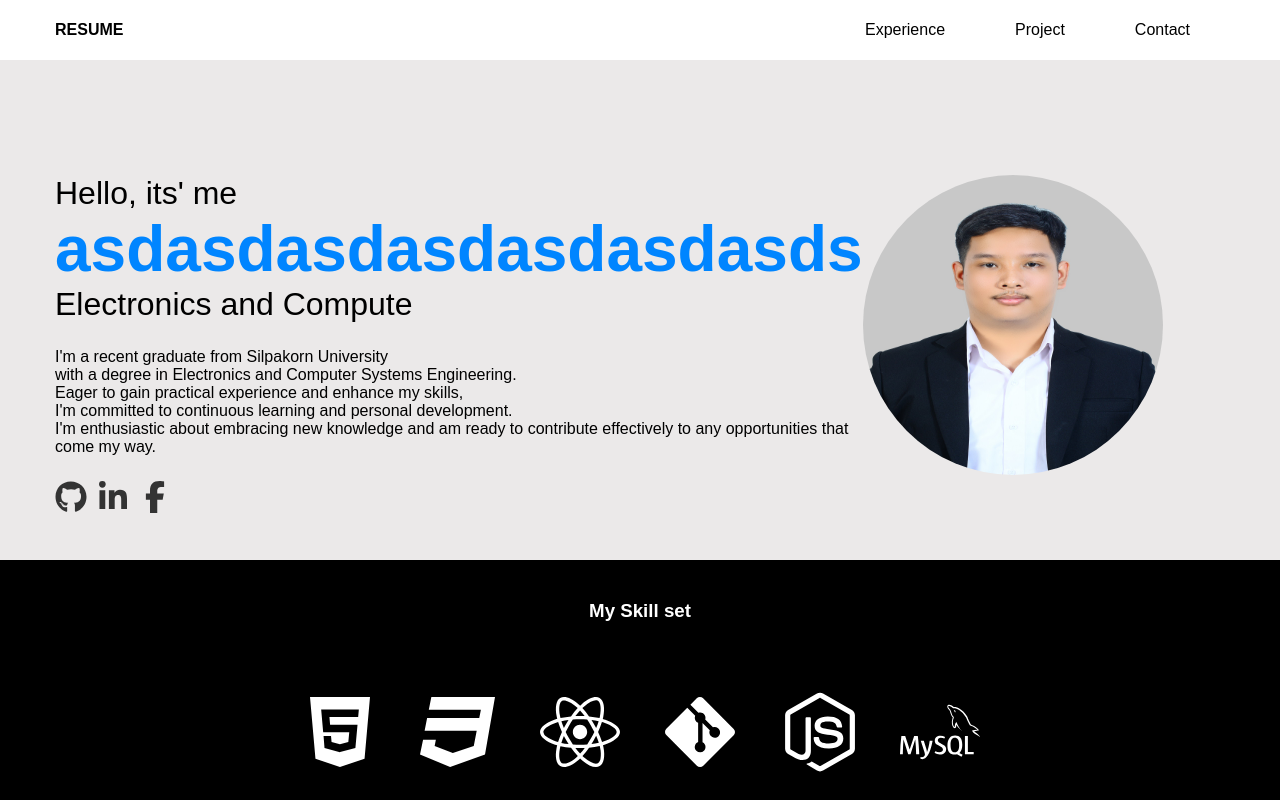
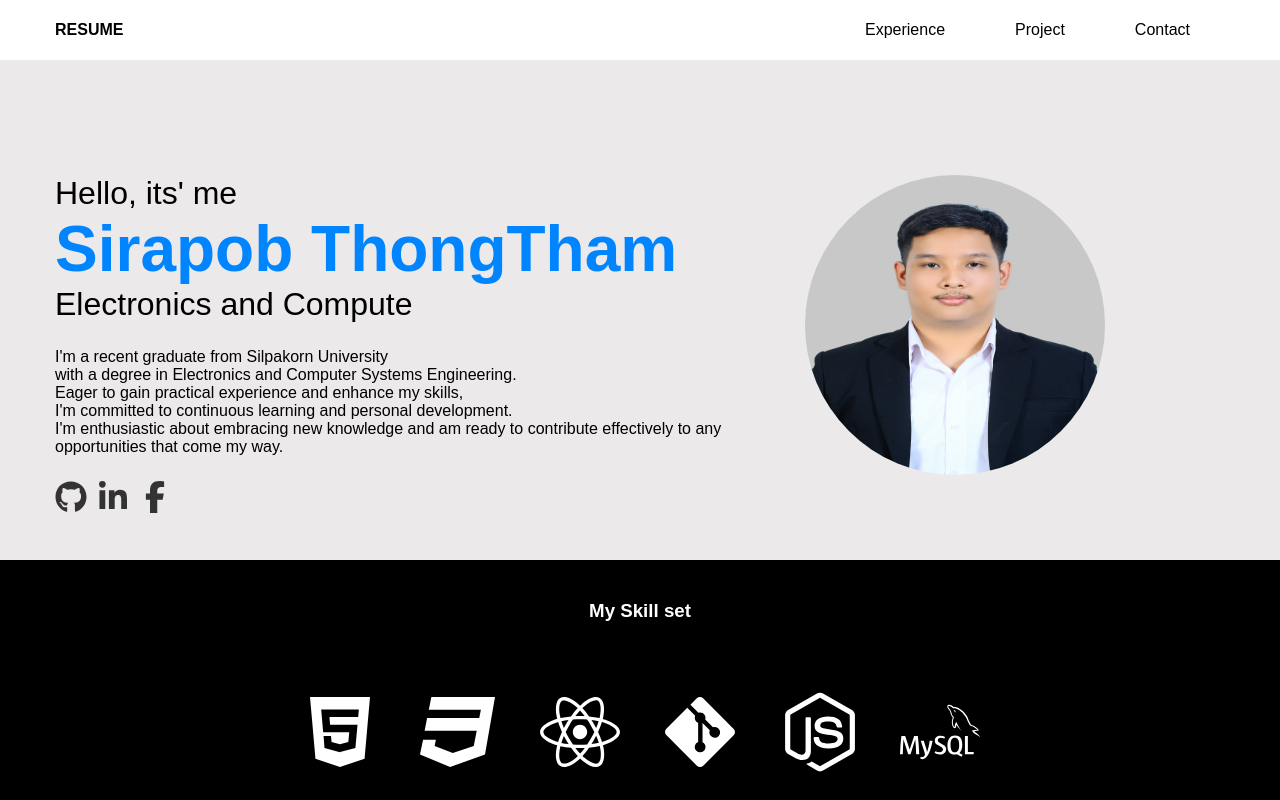
Before and after one commit to SirapobThongTham/Resume, a React (Vite) app: page / in a window 1280 px wide. Shown: the top 800 px of the page. Built offline with nearby package versions, Linux system fonts and the light colour scheme.

Commit message:
Update Profile.jsx

```diff
--- a/src/components/Proflie/Profile.jsx
+++ b/src/components/Proflie/Profile.jsx
@@ -11,7 +11,7 @@ const Profile = () => {
                 <div className={styles.Profile_con}>
                     <div className={styles.Profile_info}>
                         <p className={styles.text_1}>Hello, its' me</p>
-                        <h3 className={styles.text_2}>asdasdasdasdasdasdasds</h3>
+                        <h3 className={styles.text_2}>Sirapob ThongTham</h3>
                         <p className={styles.text_3}>
                             <TypeAnimation
                                 sequence={[
```
